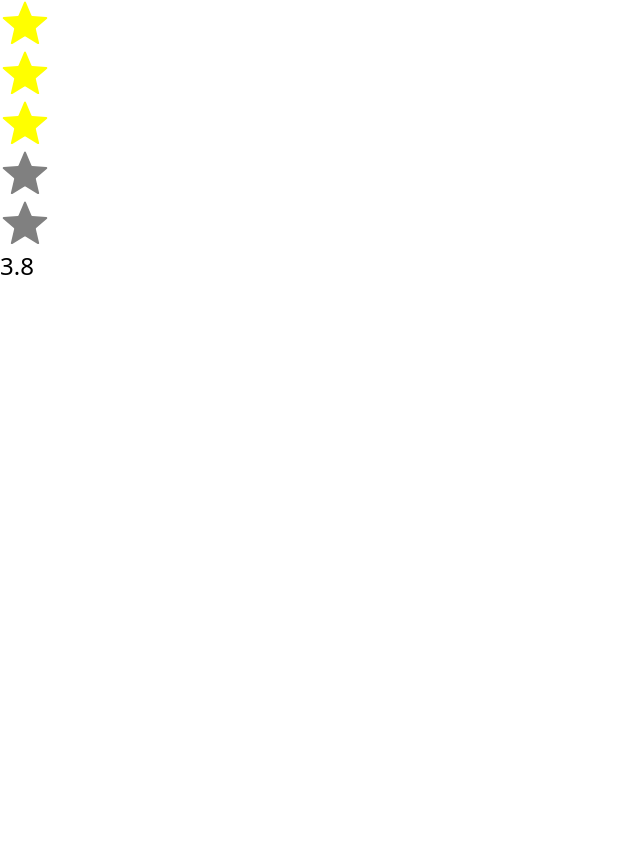
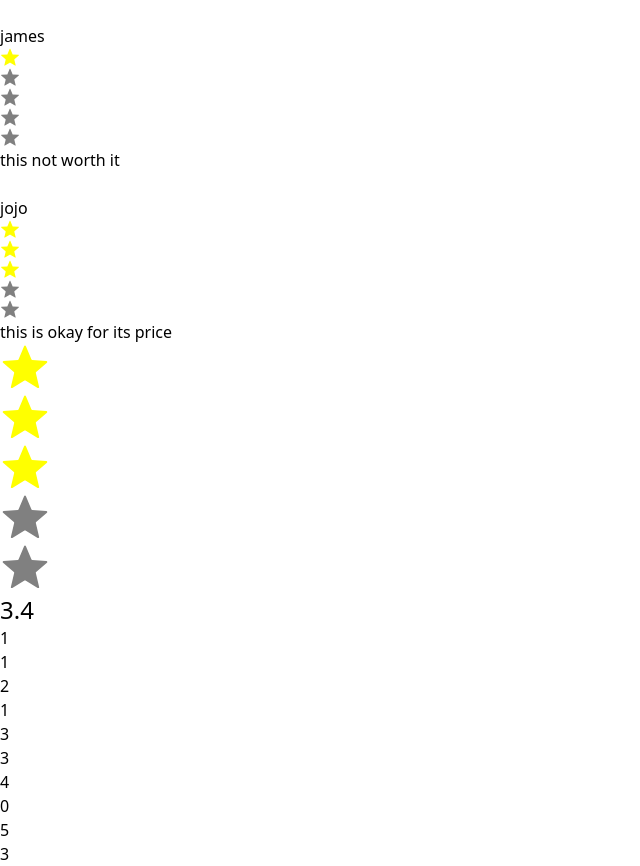
Before and after one commit to Aman-Dangol/reviewPage-react, a React (Vite) app: page /reviews in a window 1280 px wide. Shown: the part 5011-5877 px from the top of the page, without its empty margins (0-640 px from the left). Before the commit the page ends 5293 px from the top, so only its background shows below. Built offline with nearby package versions, Linux system fonts and the light colour scheme.

Commit message:
added total stars and reviews

```diff
--- a/src/components/ProductDetail.jsx
+++ b/src/components/ProductDetail.jsx
@@ -12,7 +12,7 @@ export default function ProductDetail() {
     <section>
       <div className="flex justify-between p-2 ">
         <User color="white" className="bg-black rounded-full" />
-        <p className="text-slate-300">HR1235-800</p>
+        <p className="text-slate-100">HR1235-800</p>
       </div>
       <h3 className="font-bold ">Shoes Reebok Zig Kinetica 3</h3>
       <Stars number={avg} width="20" height="20" />
@@ -21,7 +21,7 @@ export default function ProductDetail() {
       <SizeSelector />
       <div className="flex justify-center  items-center gap-5 w-[60%]">
         <button className="flex-1 p-2 bg-black text-white rounded-md">
-          add to favourite
+          Add To Cart
         </button>
         <Heart />
       </div>
--- a/src/components/ProductReview.jsx
+++ b/src/components/ProductReview.jsx
@@ -12,7 +12,7 @@ export default function ProductReview() {
               <div className="mb-4 flex flex-row gap-2">
                 <User
                   color="white"
-                  className="border-2 bg-black rounded-full"
+                  className="border-2 mt-1 bg-black rounded-full"
                 />
                 <div>
                   <p>{review.name}</p>
--- /dev/null
+++ b/src/components/StarCount.jsx
@@ -0,0 +1,20 @@
+import { REVIEWS } from "../constants/Reviews";
+
+export default function StarCount({ star }) {
+  const totalStars = REVIEWS.length;
+  const nStars = REVIEWS.filter((review, index) => review.stars == star).length;
+  const percentage = ((nStars / totalStars) * 100).toFixed(2);
+
+  return (
+    <div className="flex gap-2">
+      <span>{star}</span>
+      <div className="w-full bg-slate-600">
+        <div
+          className={` h-6  bg-yellow-400`}
+          style={{ width: `${percentage}%` }}
+        ></div>
+      </div>
+      <span>{nStars}</span>
+    </div>
+  );
+}
--- a/src/components/SummaryReview.jsx
+++ b/src/components/SummaryReview.jsx
@@ -1,14 +1,18 @@
 import Stars from "./Stars";
 import { REVIEWS } from "../constants/Reviews";
-import { useState } from "react";
-
+import StarCount from "./StarCount";
 export default function SummaryReview() {
   const avg = (
     REVIEWS.reduce((acc, sum) => acc + parseInt(sum.stars), 0) / REVIEWS.length
   ).toFixed(1);
   return (
-    <section className="flex justify-between px-[20%] items-center gap-4 ">
+    <section className="flex flex-col border-2   justify-between px-[20%] items-center gap-4 ">
       <Stars number={avg} width="50" height="50" /> <h3>{avg}</h3>
+      <div className="w-full [&>*]:mb-2 ">
+        {Array.from({ length: 5 }).map((_, index) => (
+          <StarCount key={index} star={index + 1} />
+        ))}
+      </div>
     </section>
   );
 }
--- a/src/constants/Reviews.js
+++ b/src/constants/Reviews.js
@@ -29,4 +29,14 @@ export const REVIEWS = [
     stars: "3",
     comment: "this is okay for its price",
   },
+  {
+    name: "james",
+    stars: "1",
+    comment: "this not worth it",
+  },
+  {
+    name: "jojo",
+    stars: "3",
+    comment: "this is okay for its price",
+  },
 ];
```
